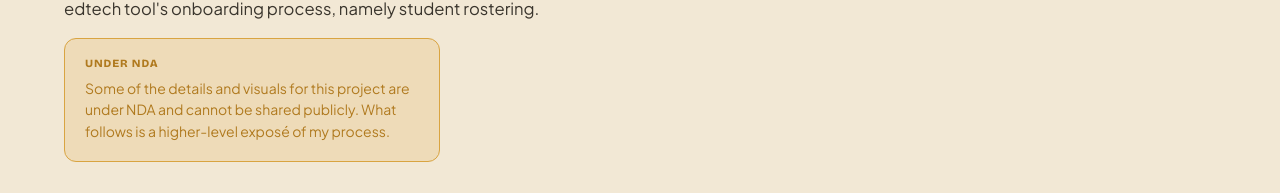
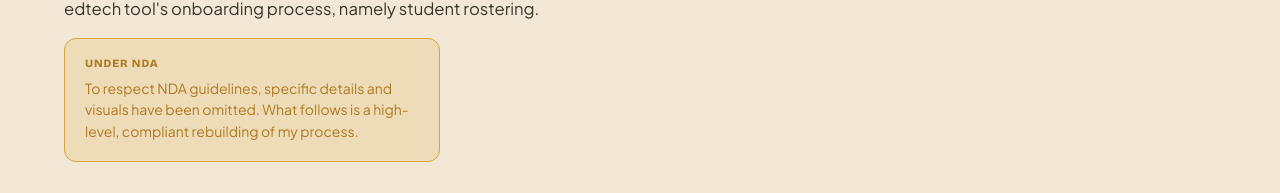
Before and after one commit to Roxanoel/portfolio26, a React (Vite) app: page /work/simplified-student-rostering in a window 1280 px wide. Shown: the part 340-533 px from the top of the page. Built offline with nearby package versions, Linux system fonts and the light colour scheme.

Commit message:
Cover image + NDA copy

```diff
--- a/src/components/NdaDisclosure.jsx
+++ b/src/components/NdaDisclosure.jsx
@@ -5,8 +5,8 @@ export function NdaDisclosure() {
     <aside className={styles.box}>
       <strong className={styles.label}>Under NDA</strong>
       <p className={styles.copy}>
-        Some of the details and visuals for this project are under NDA and
-        cannot be shared publicly. What follows is a higher-level exposé of my
+        To respect NDA guidelines, specific details and visuals have been
+        omitted. What follows is a high-level, compliant rebuilding of my
         process.
       </p>
     </aside>
```
Also changed, not shown: src/assets/project-simplified-student-rostering.png.
